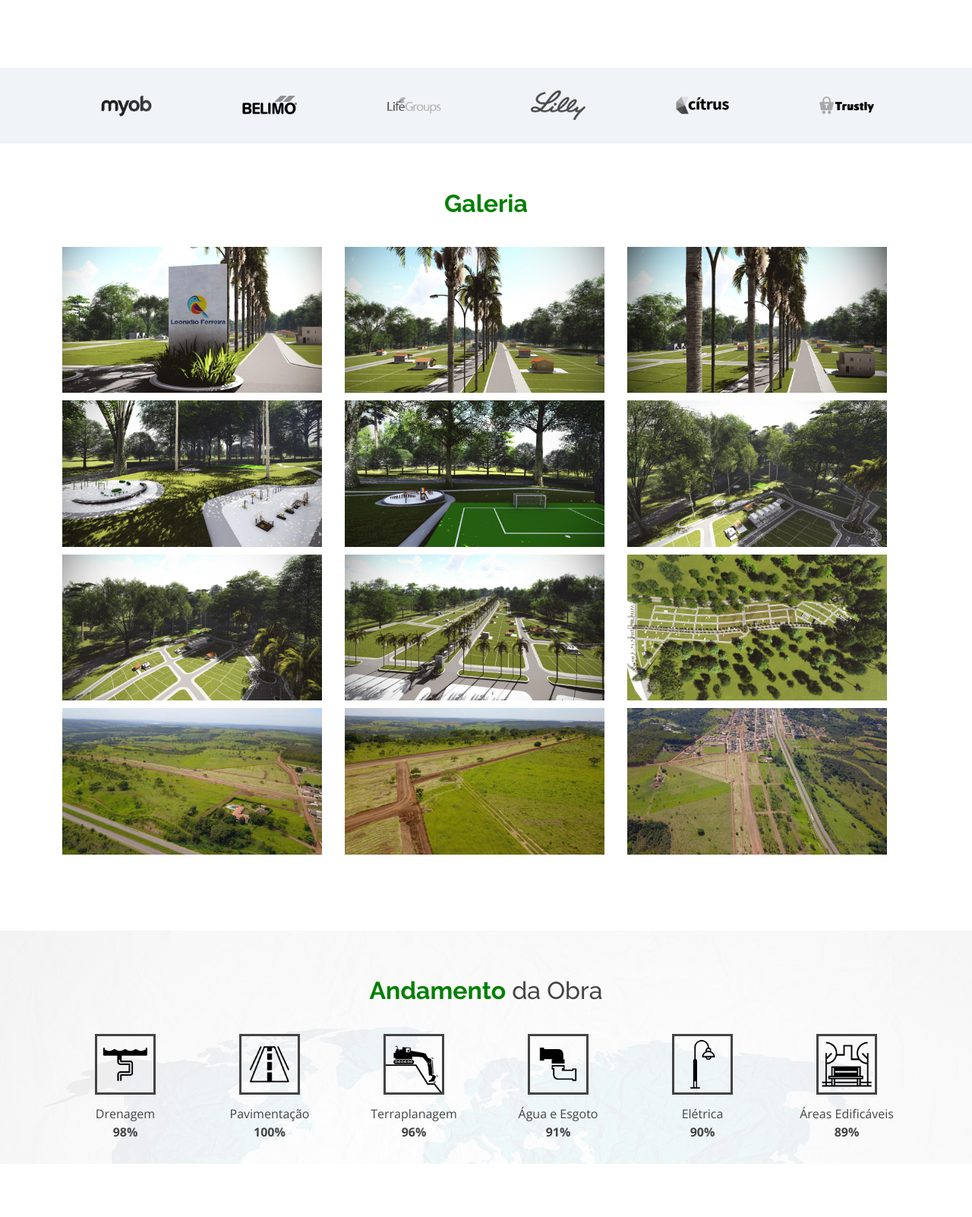
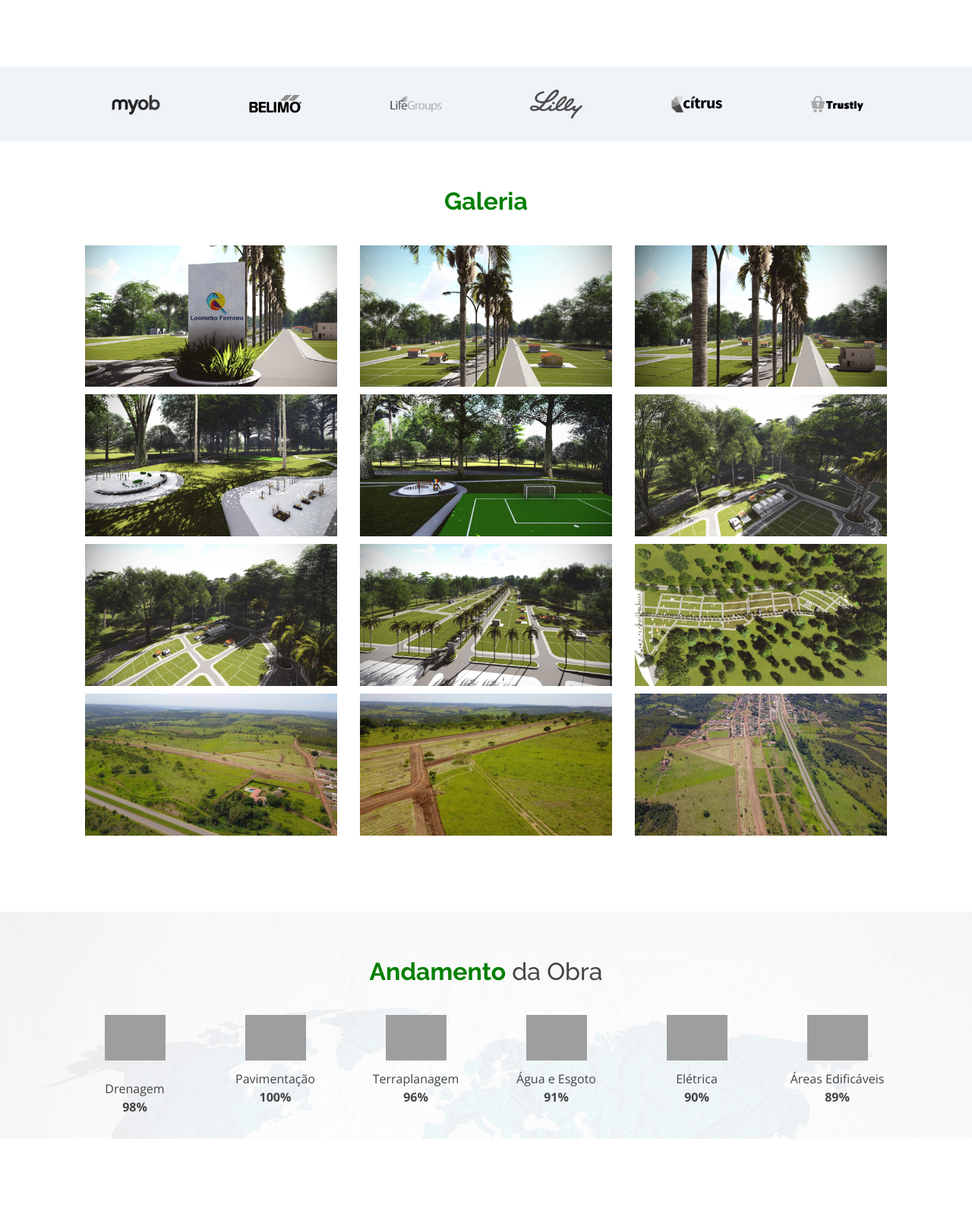
Before and after one commit to phperes28/Flask_Website, a Flask app: page / in a window 1280 px wide. Shown: the part 2756-4358 px from the top of the page at 76% size. Run offline with Flask 2, Linux system fonts and the light colour scheme; some libraries are stand-ins or nearby versions; grey boxes are pictures that could not be loaded.

Commit message:
Flashing image after contact form Nova foto comercial bordas "andamento" arrumadas social media links footer arrumado

```diff
--- a/main.py
+++ b/main.py
@@ -5,10 +5,12 @@ from flask_mail import Mail, Message
 from forms import ContactForm
 import os
 import smtplib
+from email.mime.multipart import MIMEMultipart
+from email.mime.text import MIMEText
 
 
 app = Flask(__name__)
-app.config['SECRET_KEY'] = os.environ.get("SECRET_KEY") or "8BYkEfBA6O6donzWlSihBXox7C0sKR6b"
+app.config['SECRET_KEY'] = os.getenv("SECRET_KEY") or "8BYkEfBA6O6donzWlSihBXox7C0sKR6b"
 
 
 
@@ -25,6 +27,32 @@ Bootstrap(app)
 
 
 
+# @app.route("/", methods=["GET", "POST"])
+# def home():
+#     form = ContactForm()
+#     email = request.form.get("email")
+#     name = request.form.get("name")
+#     message = request.form.get("message")
+#     if request.method == "POST":
+#         if form.validate() == False:
+#             flash('Preencha todos os campos')
+#             return render_template('/', form=form)
+#         else:
+#             server = smtplib.SMTP("smtp.gmail.com", 587)
+#             server.starttls()
+#             server.login("pedro.tramit@gmail.com", "necrophagist289")
+#             server.sendmail(from_addr= "pedro.tramit@gmail.com",
+#             to_addrs= email,
+#             msg=f'Subject: Novo contato@ \n\n{name} {email}\nEnviou a seguinte mensagem: {message}'
+#             )
+#             flash('Mensagem enviada!')
+#             return redirect(url_for('home'))
+#     return render_template("index.html", form=form)
+
+
+
+
+
 @app.route("/", methods=["GET", "POST"])
 def home():
     form = ContactForm()
@@ -36,16 +64,45 @@ def home():
             flash('Preencha todos os campos')
             return render_template('/', form=form)
         else:
-            server = smtplib.SMTP("smtp.gmail.com", 587)
-            server.starttls()
-            server.login("pedro.tramit@gmail.com", "necrophagist289")
-            server.sendmail(from_addr= "pedro.tramit@gmail.com",
-            to_addrs= email,
-            msg=f'Subject: Novo contato@ \n\n{name} {email}\nEnviou a seguinte mensagem: {message}'
-            )
-            flash('Mensagem enviada!')
-            return redirect(url_for('home'))
+
+            msg = MIMEMultipart()
+            Message = 'This is a Test Message'
+            msg['from'] = "residencialleonidio@gmail.com"
+            msg['to'] = {email}		# Target's Email
+            msg['subject'] = 'Novo Contato'
+            msg.attach(MIMEText(Message,'plain'))
+            print('Sending the Mail..')
+            try:
+                # server = smtplib.SMTP("smtp.gmail.com", 587)
+                # server.starttls()
+                # server.login("residencialleonidio@gmail.com", os.getenv("PASSWORD"))
+                # server.sendmail(from_addr= "residencialleonidio@gmail.com",
+                #                 to_addrs= email,
+                #                 msg=f'Subject: Novo contato@ \n\n{name} {email}\nEnviou a seguinte mensagem: {message}'
+                #                 )
+                # print("message sent")
+                # server.quit()
+                flash("Sua mensagem foi enviada!")
+            except Exception as e :
+                print(f'Exception Occured ! \n {e}')
+                error = 'Erro ao enviar mensagem'
+            finally:
+
+                return render_template("index.html", scrollToAnchor="contact", form=form)
+
     return render_template("index.html", form=form)
+
+
+
+
+
+
+
+
+
+
+
+
 
 
 
--- a/static/css/style.css
+++ b/static/css/style.css
@@ -1028,7 +1028,8 @@ padding-bottom: 30px;
 
 .image-7{
 margin-bottom:8%;
-border-style: solid;
+
+width:80;
 }
 
 porcentagem{
@@ -1208,8 +1209,7 @@ display: flex;
 .portfolio .portfolio-item .portfolio-info {
   opacity: 0;
   position: absolute;
-  left: 15px;
-  right: 15px;
+
   bottom: -50px;
   z-index: 3;
   transition: all ease-in-out 0.3s;
@@ -1233,7 +1233,7 @@ display: flex;
   position: absolute;
   right: 50px;
   font-size: 24px;
-  top: calc(50% - 18px);
+
   color: white;
   transition: ease-in-out 0.3s;
 }
@@ -1243,7 +1243,7 @@ display: flex;
 }
 
 .portfolio .portfolio-item .portfolio-info .details-link {
-  right: 15px;
+
 }
 
 .portfolio .portfolio-item:hover img {
@@ -1602,7 +1602,7 @@ display: flex;
 --------------------------------------------------------------*/
 #footer {
   background: #121d24;
-  padding: 0 0 30px 0;
+
   color: #fff;
   font-size: 14px;
 }
@@ -1610,11 +1610,11 @@ display: flex;
 #footer .footer-top {
   background: #15222b;
   border-bottom: 1px solid #1d303c;
-  padding: 4% 0 2% 0;
+  padding: 1% 0 1% 0;
 }
 
 #footer .footer-top .footer-info {
-  margin-bottom: 30px;
+  margin-bottom: 0px;
 }
 
 #footer .footer-top .footer-info h3 {
@@ -1659,11 +1659,11 @@ display: flex;
   font-weight: 600;
   color: #fff;
   position: relative;
-  padding-bottom: 12px;
+  padding-bottom: 0%;
 }
 
 #footer .footer-top .footer-links {
-  margin-bottom: 30px;
+
 }
 
 #footer .footer-top .footer-links ul {
@@ -1735,7 +1735,7 @@ display: flex;
 
 #footer .copyright {
   text-align: center;
-  padding-top: 30px;
+  padding-top: 10px;
 }
 
 #footer .credits {
@@ -1804,8 +1804,8 @@ JUNTAR AS 3 IMAGENS NO CANVA E NO CLICK ABRIR CARROUSEL COM AS 3 IMAGENS
 
 
 .legenda{
-margin-left:50px;
-padding-top:15px;
+
+padding-top:10%;
 
 }
 
@@ -1952,3 +1952,15 @@ text-color:white;
 	float:left;
 	margin-bottom:10px;
 }
+
+
+.row{
+margin:0;
+}
+
+
+.percentage:after {
+
+content: "%";
+
+}
--- a/templates/index.html
+++ b/templates/index.html
@@ -1,4 +1,11 @@
 {% import "bootstrap/wtf.html" as wtf %}
+{% if scrollToAnchor %}
+<script>
+    document.addEventListener("DOMContentLoaded", function() {
+        document.location.hash = '#{{ scrollToAnchor }}';
+    });
+</script>
+{% endif %}
 <!DOCTYPE html>
 <html lang="en">
 
@@ -259,19 +267,19 @@ O Residêncial Leonídio foi projetado para ter tudo o que você precisa para tr
         <div class="container suacasa">
         <div class="container casa" data-aos="fade-up">
           <div class="row planta-casa">
-                  <div class="col-lg-8 col-md-12 col-sm-12   align-items-center  planta" data-aos="fade-up" data-aos-delay="100">
+                  <div class="col-lg-8 col-md-12 col-sm-4   align-items-center  planta" data-aos="fade-up" data-aos-delay="100">
 
                       <a href="static/img/fachada.jpg" class="fancylight popup-btw" data-fancybox-group="gallery01">
                         <img class="img-fluid w-100 casa-1" src="static/img/fachada.jpg" alt="">
                       </a>
 
                   </div>
-                  <div class="col-lg-2 col-md-6 col-sm-6 align-items-stretch  planta" data-aos="fade-up" data-aos-delay="100">
+                  <div class="col-lg-2 col-md-3 col-sm-4 align-items-center  planta" data-aos="fade-up" data-aos-delay="100">
                       <a href="static/img/planta01.jpg" class="fancylight popup-btw" data-fancybox-group="gallery01">
                         <img class="img-fluid w-100  casa-2" src="static/img/planta01.jpg" alt="">
                       </a>
                   </div>
-                  <div class="col-lg-2 col-md-6 col-sm-6  align-items-stretch  planta" data-aos="fade-up" data-aos-delay="100">
+                  <div class="col-lg-2 col-md-3 col-sm-4  align-items-center  planta" data-aos="fade-up" data-aos-delay="100">
                        <a href="static/img/planta02.jpg" class="fancylight popup-btw"  data-fancybox-group="gallery01">
                         <img class="img-fluid w-100  casa-3" src="static/img/planta02.jpg" alt="">
                       </a>
@@ -409,38 +417,38 @@ O Residêncial Leonídio foi projetado para ter tudo o que você precisa para tr
     <div class="container-padrao">
 
       <div class="row">
-                <div id="row" class="col-lg-2 col-md-6 align-items-stretch">
-          <div class="text-center"><img src="static/img/icons/drenagem.png" width="80" alt="Icone" class="image-7">
+                <div id="row" class="col-lg-2 col-md-6 col-sm-6 align-items-stretch">
+          <div class="text-center image-7"><img src="static/img/icons/drenagem1.png" width="80" alt="Icone" class="image-7">
             <div data-w-id="0a78eb64-b467-5d9e-5e86-3b024f14cf8d" style="opacity:0; height: 98%;" class="porcentagem"></div>
           </div>
           <div class="text-center">Drenagem<br><strong class="bold-text-3">98%</strong></div>
         </div>
-                                <div id="w-node-1dce1ffae6ac-c488da31" class="col-lg-2 col-md-6 align-items-stretch">
-          <div class="text-center"><img src="static/img/icons/pavimentacao.png" width="80" alt="Icone" class="image-7">
+        <div id="w-node-1dce1ffae6ac-c488da31" class="col-lg-2 col-md-6 col-sm-2 align-items-stretch">
+          <div class="text-center"><img src="static/img/icons/pavimentacao1.png" width="80" alt="Icone" class="image-7">
             <div data-w-id="85a3680c-d7b6-e02a-6a0e-1dce1ffae6af" style="opacity:0; height: 100%;" class="porcentagem"></div>
           </div>
           <div class="text-center">Pavimentação<br><strong class="bold-text-3">100%</strong></div>
         </div>
-                                <div id="w-node-196d89487d94-c488da31" class="col-lg-2 col-md-6 align-items-stretch">
-          <div class="text-center"><img src="static/img/icons/terraplanagem.png" width="80" alt="Icone" class="image-7">
+        <div id="w-node-196d89487d94-c488da31" class="col-lg-2 col-md-6 col-sm-2 align-items-stretch">
+          <div class="text-center"><img src="static/img/icons/terraplanagem1.png" width="80" alt="Icone" class="image-7">
             <div data-w-id="becaf4aa-22bf-6395-f491-196d89487d97" style="opacity:0; height: 96%;" class="porcentagem"></div>
           </div>
           <div class="text-center">Terraplanagem<br><strong class="bold-text-3">96%</strong></div>
         </div>
-                        <div id="w-node-fd257c06e2f2-c488da31" class="col-lg-2 col-md-6 align-items-stretch">
-          <div class="text-center"><img src="static/img/icons/esgoto.png" width="80" alt="Icone" class="image-7">
+        <div id="w-node-fd257c06e2f2-c488da31" class="col-lg-2 col-md-6 col-sm-2 align-items-stretch">
+          <div class="text-center"><img src="static/img/icons/esgoto1.png" width="80" alt="Icone" class="image-7">
             <div data-w-id="33ff7a00-029d-371e-a001-fd257c06e2f5" style="opacity:0; height: 91%;" class="porcentagem"></div>
           </div>
           <div class="text-center">Água e Esgoto<br><strong class="bold-text-3">91%</strong></div>
         </div>
-                        <div id="w-node-3c3663ec4719-c488da31" class="col-lg-2 col-md-6 align-items-stretch">
-          <div class="text-center"><img src="static/img/icons/eletrica.png" width="80" alt="Icone" class="image-7">
+        <div id="w-node-3c3663ec4719-c488da31" class="col-lg-2 col-md-6 col-sm-2 align-items-stretch">
+          <div class="text-center"><img src="static/img/icons/eletrica1.png" width="80" alt="Icone" class="image-7">
             <div data-w-id="a078d2ae-fdf4-a339-e708-3c3663ec471c" style="opacity:0; height: 90%;" class="porcentagem"></div>
           </div>
           <div class="text-center">Elétrica<br><strong class="bold-text-3">90%</strong></div>
         </div>
-                                <div id="w-node-3b024f14cf8a-c488da31" class="col-lg-2 col-md-6 align-items-stretch">
-          <div class="text-center"><img src="static/img/icons/edificaveis.png" width="80" alt="Icone" class="image-7">
+        <div id="w-node-3b024f14cf8a-c488da31" class="col-lg-2 col-md-6 col-sm-2 align-items-stretch">
+          <div class="text-center"><img src="static/img/icons/edificaveis1.png" width="80" alt="Icone" class="image-7">
             <div data-w-id="0a78eb64-b467-5d9e-5e86-3b024f14cf8d" style="opacity:0; height: 89%;" class="porcentagem"></div>
           </div>
           <div class="text-center">Áreas Edificáveis<br><strong class="bold-text-3">89%</strong></div>
```
Also changed, not shown: other parts of templates/index.html (+22 -7 lines).
